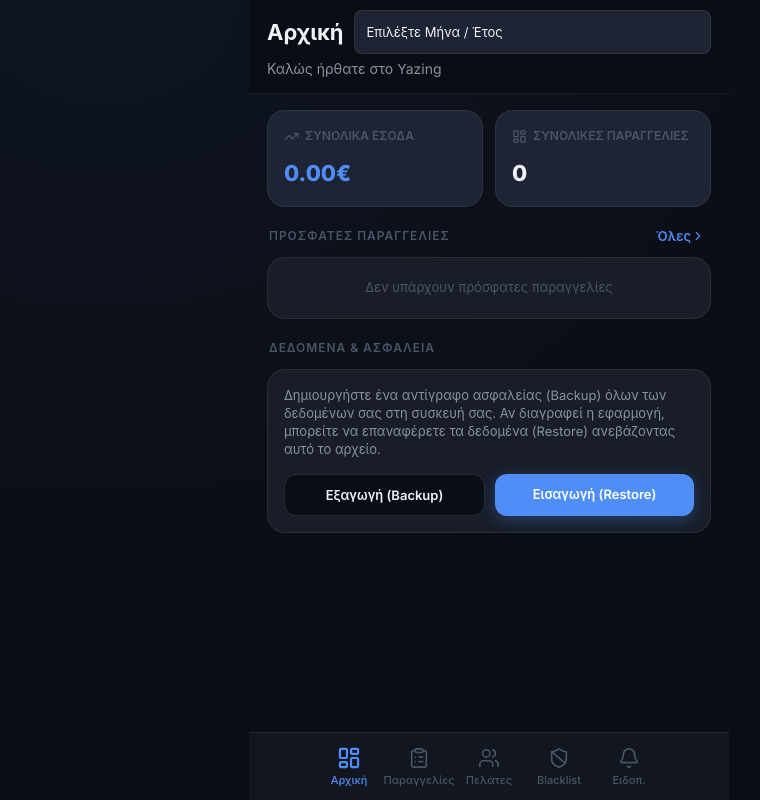
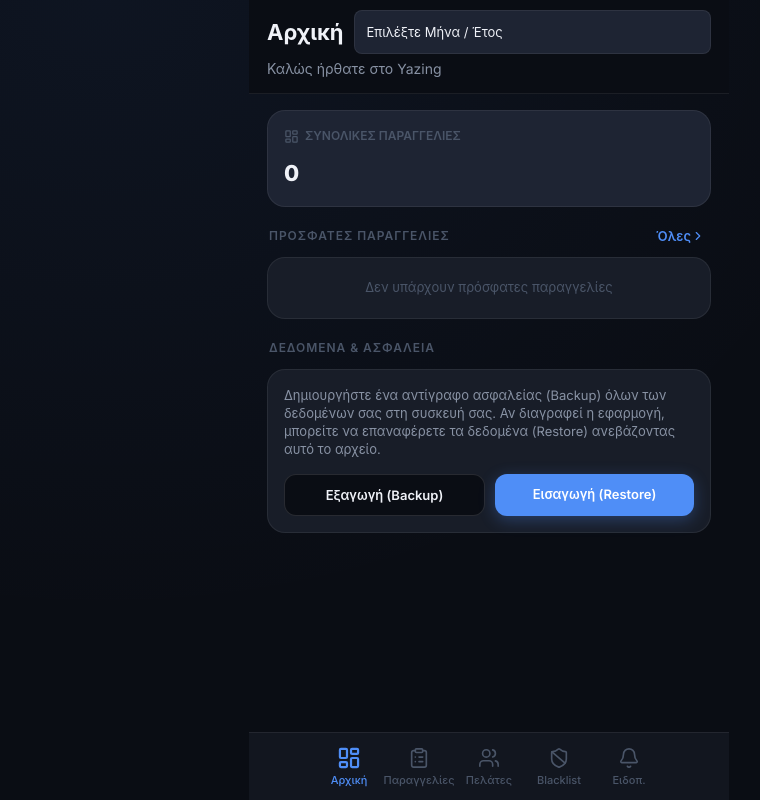
Before and after one commit to raftach/yazing, a React (Vite) app: page / in a window 1280 px wide. Shown: the whole page, without its empty margins (151-911 px from the left). Built offline with nearby package versions, Linux system fonts and the light colour scheme.

Commit message:
refactor: remove VAT and Total Profit calculations

```diff
--- a/src/pages/DashboardPage.jsx
+++ b/src/pages/DashboardPage.jsx
@@ -59,19 +59,11 @@ export default function DashboardPage({ onGoToOrders }) {
   }, [activeOrders, selectedMonth]);
 
   const overallStats = useMemo(() => {
-    let revenue = 0;
-    activeOrders.forEach(o => {
-      if (o.totalPrice) revenue += parseFloat(o.totalPrice);
-    });
-    return { revenue: revenue.toFixed(2), total: activeOrders.length };
+    return { total: activeOrders.length };
   }, [activeOrders]);
 
   const stats = useMemo(() => {
-    let revenue = 0;
-    filteredOrders.forEach(o => {
-      if (o.totalPrice) revenue += parseFloat(o.totalPrice);
-    });
-    return { revenue: revenue.toFixed(2), total: filteredOrders.length };
+    return { total: filteredOrders.length };
   }, [filteredOrders]);
 
   const recentOrders = useMemo(() => {
@@ -113,15 +105,7 @@ export default function DashboardPage({ onGoToOrders }) {
       <div className="page-content" style={{ display: 'flex', flexDirection: 'column', gap: '20px' }}>
 
         {/* Stats Grid */}
-        <div style={{ display: 'grid', gridTemplateColumns: '1fr 1fr', gap: '12px' }}>
-          <div className="stat-card" style={{ padding: '16px', background: 'var(--bg-elevated)' }}>
-            <div style={{ display: 'flex', alignItems: 'center', gap: 6, color: 'var(--text-muted)' }}>
-              <TrendingUp size={15} /> <span style={{ fontSize: '12px', fontWeight: 600 }}>ΣΥΝΟΛΙΚΑ ΕΣΟΔΑ</span>
-            </div>
-            <div style={{ fontSize: '22px', fontWeight: 800, color: 'var(--accent)', marginTop: 8 }}>
-              {overallStats.revenue}€
-            </div>
-          </div>
+        <div style={{ display: 'grid', gridTemplateColumns: selectedMonth ? '1fr 1fr' : '1fr', gap: '12px' }}>
           <div className="stat-card" style={{ padding: '16px', background: 'var(--bg-elevated)' }}>
             <div style={{ display: 'flex', alignItems: 'center', gap: 6, color: 'var(--text-muted)' }}>
               <LayoutDashboard size={15} /> <span style={{ fontSize: '12px', fontWeight: 600 }}>ΣΥΝΟΛΙΚΕΣ ΠΑΡΑΓΓΕΛΙΕΣ</span>
@@ -132,15 +116,6 @@ export default function DashboardPage({ onGoToOrders }) {
           </div>
 
           {selectedMonth && (
-            <>
-              <div className="stat-card" style={{ padding: '16px', background: 'var(--accent-soft)', border: '1px solid rgba(79,142,247,0.3)' }}>
-                <div style={{ display: 'flex', alignItems: 'center', gap: 6, color: 'var(--accent)' }}>
-                  <TrendingUp size={15} /> <span style={{ fontSize: '12px', fontWeight: 600 }}>ΕΣΟΔΑ ({selectedLabel})</span>
-                </div>
-                <div style={{ fontSize: '22px', fontWeight: 800, color: 'var(--accent)', marginTop: 8 }}>
-                  {stats.revenue}€
-                </div>
-              </div>
             <div className="stat-card" style={{ padding: '16px', background: 'var(--accent-soft)', border: '1px solid rgba(79,142,247,0.3)' }}>
               <div style={{ display: 'flex', alignItems: 'center', gap: 6, color: 'var(--accent)' }}>
                 <Package size={15} /> <span style={{ fontSize: '12px', fontWeight: 600 }}>ΠΑΡΑΓΓΕΛΙΕΣ ({selectedLabel})</span>
@@ -149,7 +124,6 @@ export default function DashboardPage({ onGoToOrders }) {
                 {stats.total}
               </div>
             </div>
-            </>
           )}
         </div>
 
--- a/src/pages/NotificationsPage.jsx
+++ b/src/pages/NotificationsPage.jsx
@@ -35,7 +35,7 @@ export default function NotificationsPage({ onGoToOrders }) {
               orderId: o.id,
               type: diff < 0 ? 'danger' : (diff === 0 ? 'danger' : 'warning'),
               title: diff < 0 ? `Καθυστέρηση πληρωμής` : (diff === 0 ? 'Λήγει σήμερα' : `Πληρωμή σε ${diff} ημέρες`),
-              desc: `${getClientName(o.clientId)} - ${o.product} (${o.totalPrice}€)`,
+              desc: `${getClientName(o.clientId)} - ${o.product}`,
               days: diff,
               isOverdue: diff < 0,
               dateField: 'paymentDeadlineDate'
@@ -54,7 +54,7 @@ export default function NotificationsPage({ onGoToOrders }) {
               id,
               orderId: o.id,
               type: diff < 0 ? 'danger' : (diff === 0 ? 'danger' : 'warning'),
-              title: diff < 0 ? `Αναμενόμενη παραγγελία` : (diff === 0 ? 'Επαναληπτική παραγγελία σήμερα' : 'Αναμένεται αύριο'),
+              title: diff < 0 ? `Επαναληπτική παραγγελία` : (diff === 0 ? 'Επαναληπτική παραγγελία σήμερα' : 'Αναμένεται αύριο'),
               desc: `${getClientName(o.clientId)} - ${o.product}`,
               days: diff,
               isOverdue: diff < 0,
--- a/src/pages/OrdersPage.jsx
+++ b/src/pages/OrdersPage.jsx
@@ -42,8 +42,8 @@ export default function OrdersPage({ onGoToAddClient }) {
   const clientOptions = useMemo(() => (clients || []).map(c => ({
     id: c.id,
     title: c.name,
-    subtitle: `ΑΦΜ: ${c.afm}`,
-    searchContent: `${c.name} ${c.afm} ${c.phone || ''}`
+    subtitle: c.phone ? `Τηλ: ${c.phone}` : '',
+    searchContent: `${c.name} ${c.phone || ''}`
   })), [clients]);
 
   // Auto-fill price based on previous orders of the same product for this client
@@ -134,16 +134,10 @@ export default function OrdersPage({ onGoToAddClient }) {
     return e;
   };
 
-  const totalPrice = () => {
-    const amt = parseFloat(form.amount) || 0;
-    const price = parseFloat(form.agreedPrice) || 0;
-    return (amt * price).toFixed(2);
-  };
-
   const handleSave = () => {
     const e = validate();
     if (Object.keys(e).length) { setErrors(e); return; }
-    const payload = { ...form, totalPrice: totalPrice() };
+    const payload = { ...form };
     if (editingId) updateOrder(editingId, payload);
     else addOrder(payload);
     setShowForm(false);
@@ -195,7 +189,6 @@ export default function OrdersPage({ onGoToAddClient }) {
               <div key={order.id} className="list-item" onClick={() => setViewOrder(order)}>
                 <div className="list-item-row" style={{ marginBottom: 4 }}>
                   <span className="list-item-title">{getClientName(order.clientId)}</span>
-                  {order.totalPrice && <span style={{ fontSize: '15px', fontWeight: 700, color: 'var(--accent)' }}>{parseFloat(order.totalPrice).toFixed(2)}€</span>}
                 </div>
                 <div className="list-item-row">
                   <span className="list-item-sub" style={{ display: 'flex', alignItems: 'center', gap: 4 }}>
@@ -290,7 +283,7 @@ export default function OrdersPage({ onGoToAddClient }) {
                 return c ? (
                   <div style={{ background: 'var(--accent-soft)', border: '1px solid rgba(79,142,247,0.2)', borderRadius: 'var(--radius-md)', padding: '10px 13px', marginTop: '-4px', marginBottom: '16px' }}>
                     <div style={{ fontSize: '13px', fontWeight: 600, color: 'var(--accent)' }}>{c.name}</div>
-                    <div style={{ fontSize: '12px', color: 'var(--text-secondary)' }}>ΑΦΜ: {c.afm} · {c.contactPerson} · {c.phone}</div>
+                    <div style={{ fontSize: '12px', color: 'var(--text-secondary)' }}>{c.contactPerson} · {c.phone}</div>
                   </div>
                 ) : null;
               })()}
@@ -328,7 +321,7 @@ export default function OrdersPage({ onGoToAddClient }) {
                   />
                 </div>
                 <div className="form-group">
-                  <label className="form-label">Αναμενόμενη Επαναληπτική *</label>
+                  <label className="form-label">Επαναληπτική *</label>
                   <input type="date" value={form.expectedReorderDate} onChange={e => setForm(f => ({ ...f, expectedReorderDate: e.target.value }))} />
                 </div>
               </div>
@@ -355,17 +348,7 @@ export default function OrdersPage({ onGoToAddClient }) {
                 </div>
               </div>
 
-              {/* Total */}
-              {(form.amount || form.agreedPrice) && (
-                <div style={{
-                  background: 'var(--accent-soft)', border: '1px solid rgba(79,142,247,0.2)',
-                  borderRadius: 'var(--radius-md)', padding: '10px 14px',
-                  display: 'flex', justifyContent: 'space-between', alignItems: 'center'
-                }}>
-                  <span style={{ fontSize: '13px', color: 'var(--text-secondary)' }}>Σύνολο Παραγγελίας</span>
-                  <span style={{ fontSize: '20px', fontWeight: 800, color: 'var(--accent)' }}>{totalPrice()}€</span>
-                </div>
-              )}
+
 
               <div className="form-row">
                 <div className="form-group">
@@ -453,7 +436,7 @@ END:VEVENT`;
   };
 
   const clientName = client?.name || 'Άγνωστος πελάτης';
-  const desc = `Προϊόν: ${order.product}\\nΠοσότητα: ${order.amount}\\nΣύνολο: ${order.totalPrice}€\\nΠελάτης: ${clientName}`;
+  const desc = `Προϊόν: ${order.product}\\nΠοσότητα: ${order.amount}\\nΠελάτης: ${clientName}`;
 
   if (order.orderDate) events.push(createEvent(`Παραγγελία: ${clientName}`, order.orderDate, desc));
   if (order.expectedReorderDate) events.push(createEvent(`Επαναληπτική παραγγελία: ${clientName}`, order.expectedReorderDate, desc));
@@ -499,9 +482,6 @@ function OrderDetailSection({ order, clients }) {
         <span style={{ fontSize: '18px', fontWeight: 700 }}>
           {order.product}
         </span>
-        <span style={{ fontSize: '24px', fontWeight: 800, color: 'var(--accent)' }}>
-          {order.totalPrice ? `${parseFloat(order.totalPrice).toFixed(2)}€` : '—'}
-        </span>
       </div>
 
       <div className="divider" />
@@ -509,7 +489,6 @@ function OrderDetailSection({ order, clients }) {
       <section>
         <div className="section-label" style={{ marginBottom: 10 }}>Πελάτης</div>
         <div style={{ fontSize: '16px', fontWeight: 600 }}>{client?.name || '—'}</div>
-        {client?.afm && <div style={{ color: 'var(--text-secondary)', fontSize: '13px' }}>ΑΦΜ: {client.afm}</div>}
         {client?.contactPerson && <div style={{ color: 'var(--text-secondary)', fontSize: '13px' }}>Υπεύθυνος: {client.contactPerson}</div>}
         {client?.phone && <div style={{ fontSize: '13px' }}><a href={`tel:${client.phone}`} style={{ color: 'var(--accent)' }}>📞 {client.phone}</a></div>}
       </section>
@@ -525,7 +504,7 @@ function OrderDetailSection({ order, clients }) {
         </div>
         <div style={{ display: 'flex', flexDirection: 'column', gap: '8px' }}>
           <InfoRow2 label="Ημερομηνία" value={formatDateString(order.orderDate)} />
-          <InfoRow2 label="Αναμ. Επαναληπτική" value={formatDateString(order.expectedReorderDate)} />
+          <InfoRow2 label="Επαναληπτική" value={formatDateString(order.expectedReorderDate)} />
           <InfoRow2 label="Λήξη Πληρωμής" value={formatDateString(order.paymentDeadlineDate)} />
           <InfoRow2 label="Προϊόν" value={order.product} />
           <InfoRow2 label="Ποσότητα" value={order.amount ? `${order.amount} παλέτες` : null} />
```
Also changed, not shown: src/pages/ClientsPage.jsx (+2 -26 lines). Lines whose indentation alone changed are shown as unchanged.
